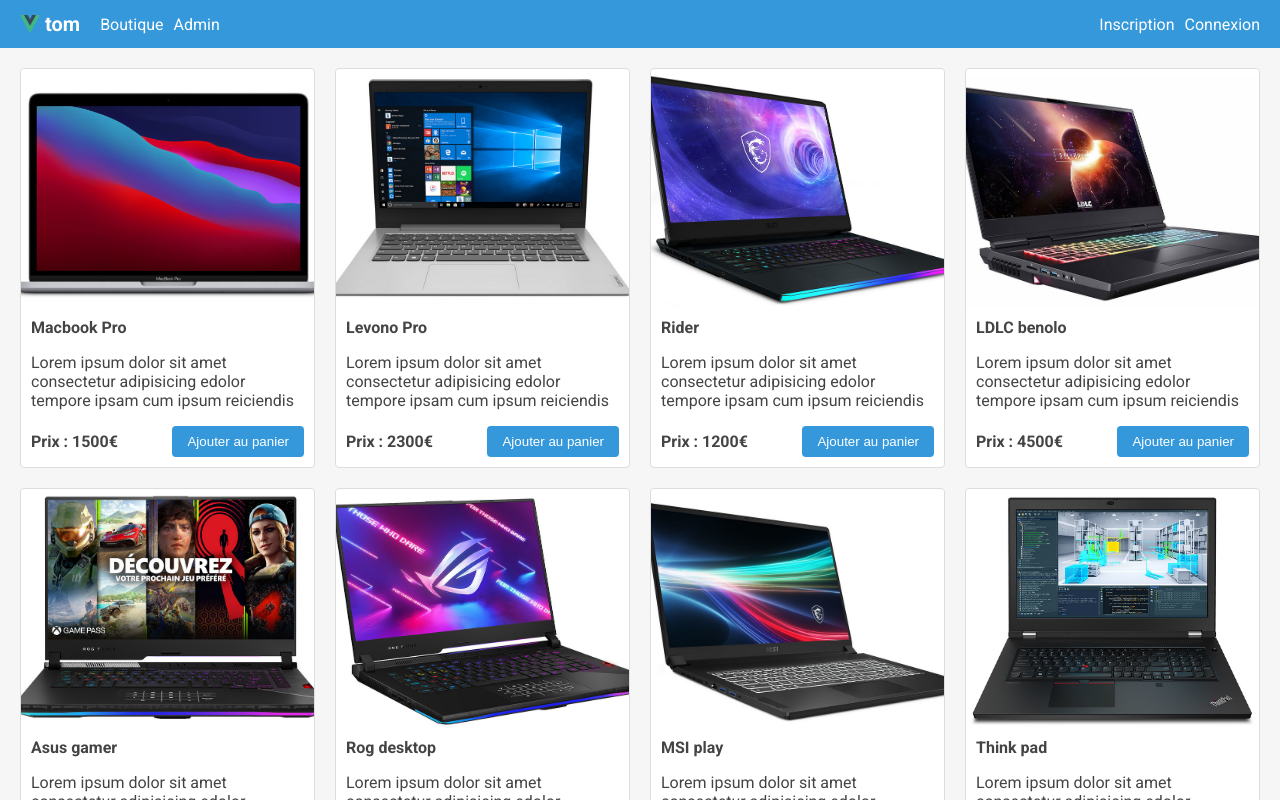
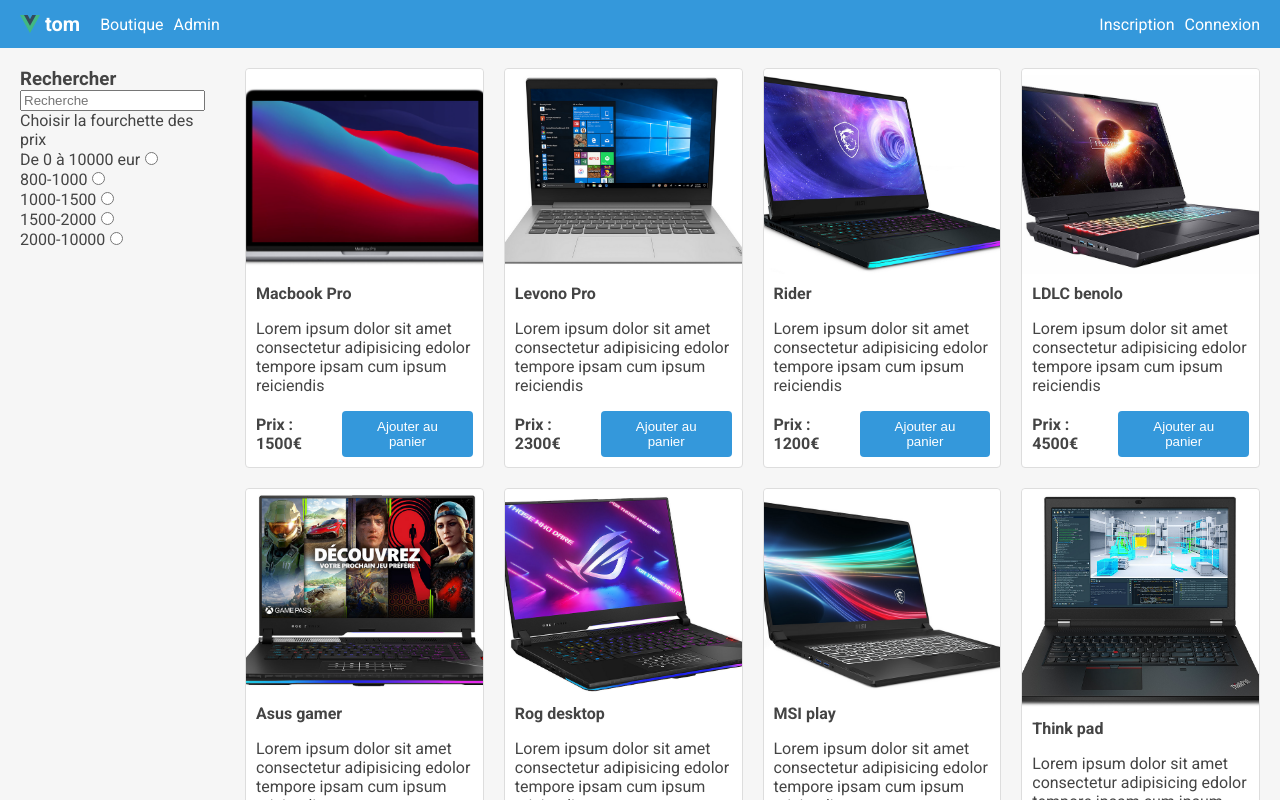
Before and after one commit to t0mspace/vue-shop, a Vue app: page / in a window 1280 px wide. Shown: the top 800 px of the page. Built offline with nearby package versions, Linux system fonts and the light colour scheme.

Commit message:
add basic filter part 1

```diff
--- a/src/App.vue
+++ b/src/App.vue
@@ -10,7 +10,7 @@
   ProductCartInterface,
   ProductInterface,
 } from './interfaces';
-import { DEFAULT_FILTERS } from './data/filters';
+import { DEFAULT_FILTERS, type FilterUpdate } from './data/filters'
 
 const state = reactive<{
   products: ProductInterface[];
@@ -91,6 +91,7 @@
     <Shop
       @update-filter="updateFilter"
       :products="filteredProducts"
+      :filters="state.filters"
       @add-product-to-cart="addProductToCart"
       class="shop"
     />
--- a/src/components/Shop/Shop.vue
+++ b/src/components/Shop/Shop.vue
@@ -1,20 +1,27 @@
 <script setup lang="ts">
-import type { ProductInterface } from '@/interfaces'
+import type { FiltersInterface, ProductInterface } from '@/interfaces'
 import ShopProductList from './ShopProductList.vue'
+import type { FilterUpdate } from '@/data/filters.ts'
+import ShopFilters from '@/components/Shop/ShopFilters.vue'
 
 defineProps<{
-  products: ProductInterface[]
+  products: ProductInterface[],
+  filters: FiltersInterface
 }>()
 
 const emit = defineEmits<{
   (e: 'addProductToCart', productId: number): void
+  (e: 'updateFilter', updateFilter: FilterUpdate): void
 }>()
 </script>
 
 <template>
-  <div>
+  <div class="d-flex flex-row">
+    <ShopFilters :filters="filters" @updateFilter="emit('updateFilter',$event)" class="shop-filters" />
     <ShopProductList
+      :filters="filters"
       @add-product-to-cart="emit('addProductToCart', $event)"
+      @update-filter="emit('updateFilter', $event)"
       :products="products"
     />
   </div>
--- /dev/null
+++ b/src/components/Shop/ShopFilters.vue
@@ -0,0 +1,76 @@
+<script setup lang="ts">
+import type { FiltersInterface } from '@/interfaces'
+import type { FilterUpdate } from '@/data/filters.ts'
+
+defineProps<{
+  filters: FiltersInterface
+}>()
+
+const emit = defineEmits<{
+  (e: 'updateFilter', filterUpdate: FilterUpdate): void
+}>()
+</script>
+
+<template>
+  <div class="p-20">
+    <section>
+      <h3>Rechercher</h3>
+      <input
+        :value="filters.search"
+        @input="emit('updateFilter', { search: ($event.target as HTMLInputElement).value })"
+        type="text"
+        placeholder="Recherche"
+      />
+    </section>
+    <section>
+      Choisir la fourchette des prix
+      <div class="mb-5">
+        <label for="0-10000">De 0 à 10000 eur</label>
+        <input
+          type="radio"
+          @input="emit('updateFilter', { priceRange: [0, 10000] })"
+          name="priceRange"
+          id="0-10000"
+        />
+      </div>
+      <div class="mb-5">
+        <label for="800-1000">800-1000</label>
+        <input
+          type="radio"
+          name="priceRange"
+          id="800-1000"
+          @input="emit('updateFilter', { priceRange: [800, 1000] })"
+        />
+      </div>
+      <div class="mb-5">
+        <label for="1000-1500">1000-1500</label>
+        <input
+          type="radio"
+          name="priceRange"
+          id="1000-1500"
+          @input="emit('updateFilter', { priceRange: [1000, 1500] })"
+        />
+      </div>
+      <div class="mb-5">
+        <label for="1500-2000">1500-2000</label>
+        <input
+          @input="emit('updateFilter', { priceRange: [1500, 2000] })"
+          type="radio"
+          name="priceRange"
+          id="1500-2000"
+        />
+      </div>
+      <div class="mb-5">
+        <label for="2000-10000">2000-10000</label>
+        <input
+          @input="emit('updateFilter', { priceRange: [2000, 10000] })"
+          type="radio"
+          name="priceRange"
+          id="2000-10000"
+        />
+      </div>
+    </section>
+  </div>
+</template>
+
+<style scoped lang="scss"></style>
--- a/src/data/filters.ts
+++ b/src/data/filters.ts
@@ -1,7 +1,13 @@
-import type { FiltersInterface } from '@/interfaces'
+import type { Category, FiltersInterface } from '@/interfaces'
 
 export const DEFAULT_FILTERS: FiltersInterface = {
   search: '',
   priceRange: [0, 10000],
   category: 'all',
 }
+
+export interface FilterUpdate {
+  search?: string;
+  priceRange?: [number, number];
+  category?: Category;
+}
```
